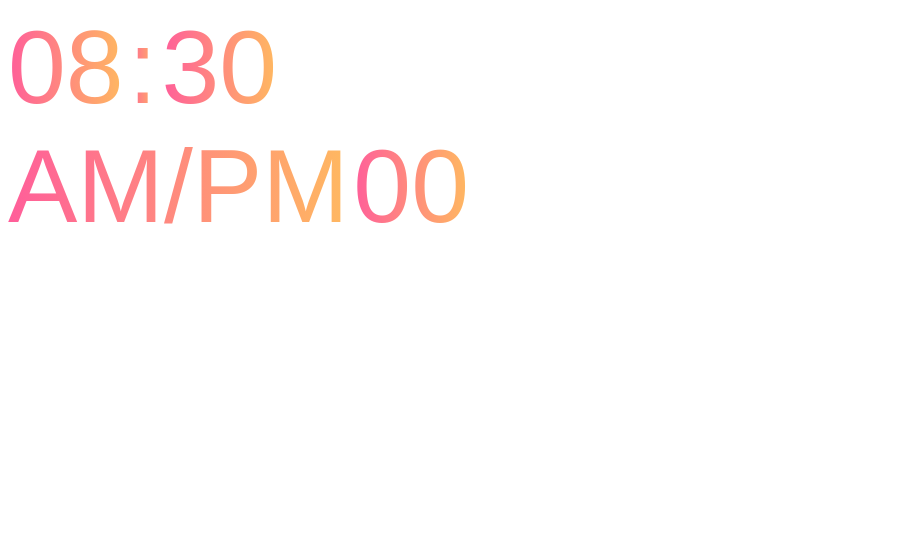
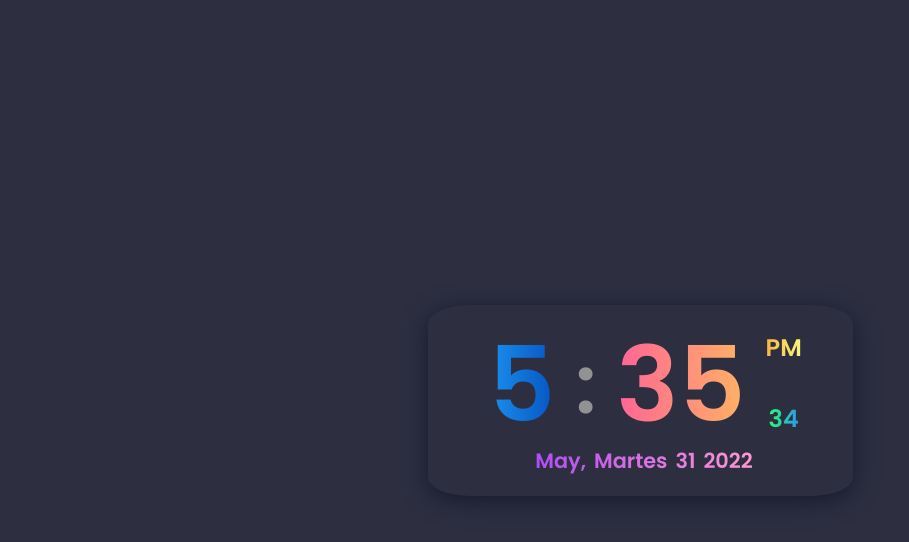
Before and after one commit to MarlonSuyuc/Reloj_Digital, a plain HTML site: page index.html in a window 1280 px wide. Shown: the whole page, without its empty margins (0-909 px from the left). Drawn offline with Linux system fonts and the light colour scheme.

Commit message:
final del ejercicio

```diff
--- a/app.js
+++ b/app.js
@@ -1,17 +1,66 @@
-// Triangulo de asteriscos
-let cad = "";
-for (let fila = 1; fila <= 5; fila++) {
-  for (let columna = 0; columna < fila; columna++) {
-    cad += "* ";
+const clock = () => {
+  let today = new Date();
+  let hora = today.getHours();
+  let minutos = today.getMinutes();
+  let segundos = today.getSeconds();
+  let periodo = "AM";
+  let mes = today.getMonth();
+  let dia = today.getDay();
+  let fechaDia = today.getDate();
+  let año = today.getFullYear();
+  let meses = [
+    "Ene",
+    "feb",
+    "Mar",
+    "Abr",
+    "May",
+    "Jun",
+    "Jul",
+    "Ago",
+    "Sep",
+    "Oct",
+    "Nov",
+    "Dic",
+  ];
+  let mostrarmes = "";
+  for (let i = mes; i <= 12; i++) {
+    mostrarmes = meses[mes];
   }
-//   console.log(cad);
-  cad = "";
-}
-// tabla de multiplicar
-for (let num1 = 1; num1 <= 3; num1++) {
-  for (let num2 = 1; num2 <= 4; num2++) {
-    let resutl = num1 * num2;
-    // console.log(`${num1} * ${num2} = ${resutl}`);
+  let dias = [
+    "",
+    "Lunes",
+    "Martes",
+    "Miércoles",
+    "Jueves",
+    "Viernes",
+    "Sabado",
+    "Domingo",
+  ];
+  let mostrardia = "";
+  for (let i = dia; i <= 7; i++) {
+    mostrardia = dias[dia];
   }
-//   console.log(`---------`);
-}
+
+  if (hora >= 12) {
+    periodo = "PM";
+  } else if (hora < 10) {
+    hora = "0" + hora;
+  } else if (minutos < 10) {
+    minutos = "0" + minutos;
+  } else if (segundos < 10) {
+    segundos = "0" + segundos;
+  }
+
+  hora = hora > 12 ? hora % 12 : hora;
+  const d = document;
+  d.querySelector(".hora").textContent = hora;
+  d.querySelector(".minutos").textContent = minutos;
+  d.querySelector(".periodo").textContent = periodo;
+  d.querySelector(".segundos").textContent = segundos;
+  d.querySelector(".hora").textContent = hora;
+  d.querySelector(".mes-nombre").textContent = mostrarmes;
+  d.querySelector(".dia-nombre").textContent = mostrardia;
+  d.querySelector(".dia-numero").textContent = fechaDia;
+  d.querySelector(".año").textContent = año;
+};
+let actualizarHora = setInterval(clock, 1000);
--- a/index.html
+++ b/index.html
@@ -13,12 +13,18 @@
     <div class="reloj">
         <div class="time">
             <span class="hora">08</span>
-            <span class="minutos">:</span>
-            <span class="segundos">30</span>
+            <span class="puntos">:</span>
+            <span class="minutos">33</span>
             <div class="time-aside">
                 <span class="periodo">AM/PM</span>
                 <span class="segundos">00</span>
             </div>
+        </div>
+        <div class="calendar">
+            <span class="mes-nombre">Mar</span>,
+            <span class="dia-nombre">sunday</span>
+            <span class="dia-numero">6</span>
+            <span class="año">2022</span>
         </div>
     </div>
 
--- a/style.css
+++ b/style.css
@@ -1,11 +1,107 @@
+@import url("https://fonts.googleapis.com/css2?family=Poppins:wght@600&display=swap");
 * {
-  font-family: Arial, Helvetica, sans-serif;
+  margin: 0;
+  padding: 0;
+  box-sizing: border-box;
 }
 
-span {
+body {
+  background-color: #2d2f41;
+  display: flex;
+  align-items: center;
+  justify-content: center;
+  min-height: 100vh;
+  font-family: "Poppins", sans-serif;
+}
+
+.reloj {
+  background-color: #2d2f41;
+  color: #fff;
+  width: 425px;
+  padding: 20px 45px;
+  box-shadow: 0 5px 25px rgba(14, 21, 37, 0.8);
+  border-radius: 10%;
+  display: flex;
+  align-items: center;
+  justify-content: center;
+  flex-direction: column;
+}
+.time {
+  position: relative;
+  display: flex;
+  justify-content: center;
+  align-items: center;
+}
+
+.hora,
+.puntos,
+.minutos {
+  display: flex;
+  justify-content: center;
+  align-items: center;
+  font-weight: 600;
+  padding: 0 10px;
+  line-height: 120px;
+}
+
+.hora,
+.minutos {
   font-size: 6.5rem;
+}
+
+.hora {
+  background: linear-gradient(90deg, #1d9af4, #044bbb);
+  -webkit-text-fill-color: transparent;
+  -webkit-background-clip: text;
+}
+.minutos {
+  font-weight: 700;
   background: linear-gradient(90deg, #ff5e9a, #ffb960);
   -webkit-text-fill-color: transparent;
   -webkit-background-clip: text;
+}
 
+.time-aside {
+  position: relative;
+  display: flex;
+  justify-content: space-between;
+  align-items: center;
+  flex-direction: column;
+  margin-left: 10px;
 }
+
+.puntos {
+  color: #929292;
+  font-size: 5rem;
+}
+.periodo,
+.segundos {
+  font-size: 1.5rem;
+  font-weight: 500;
+}
+.periodo {
+  transform: translateY(-20px);
+  background: linear-gradient(90deg, #f7b63f, #faf879);
+  -webkit-text-fill-color: transparent;
+  -webkit-background-clip: text;
+}
+.segundos {
+  transform: translateY(16px);
+  background: linear-gradient(90deg, #24ff6d, #2f93f1);
+  -webkit-text-fill-color: transparent;
+  -webkit-background-clip: text;
+}
+
+.calendar {
+  display: flex;
+  justify-content: space-between;
+  align-items: center;
+  font-size: 1.3rem;
+  background: linear-gradient(90deg, #ae4af6, #ff98d1);
+  -webkit-text-fill-color: transparent;
+  -webkit-background-clip: text;
+}
+
+.mes-nombre,.dia-nombre,.dia-numero,.año{
+  margin-left: 8px;
+}
```
